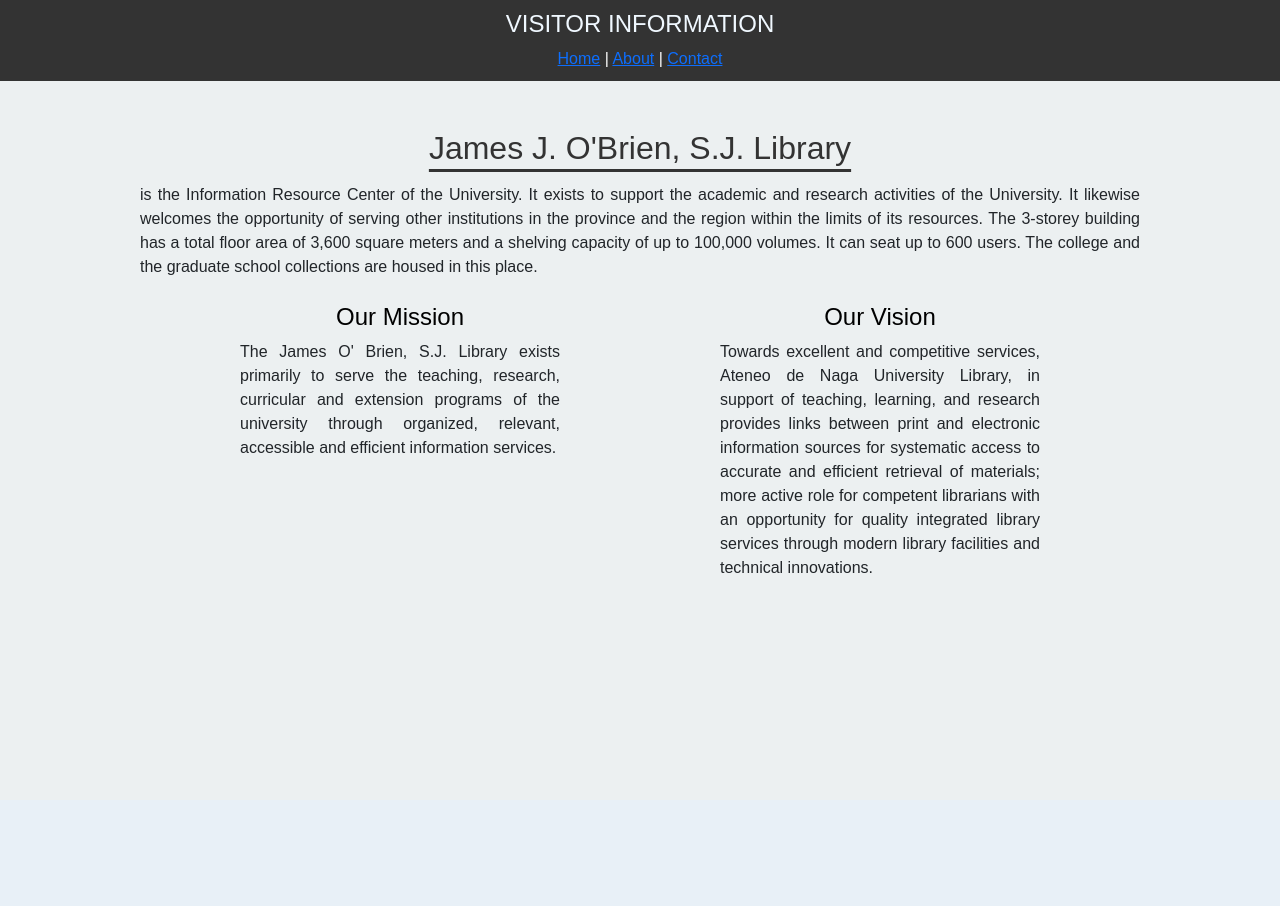
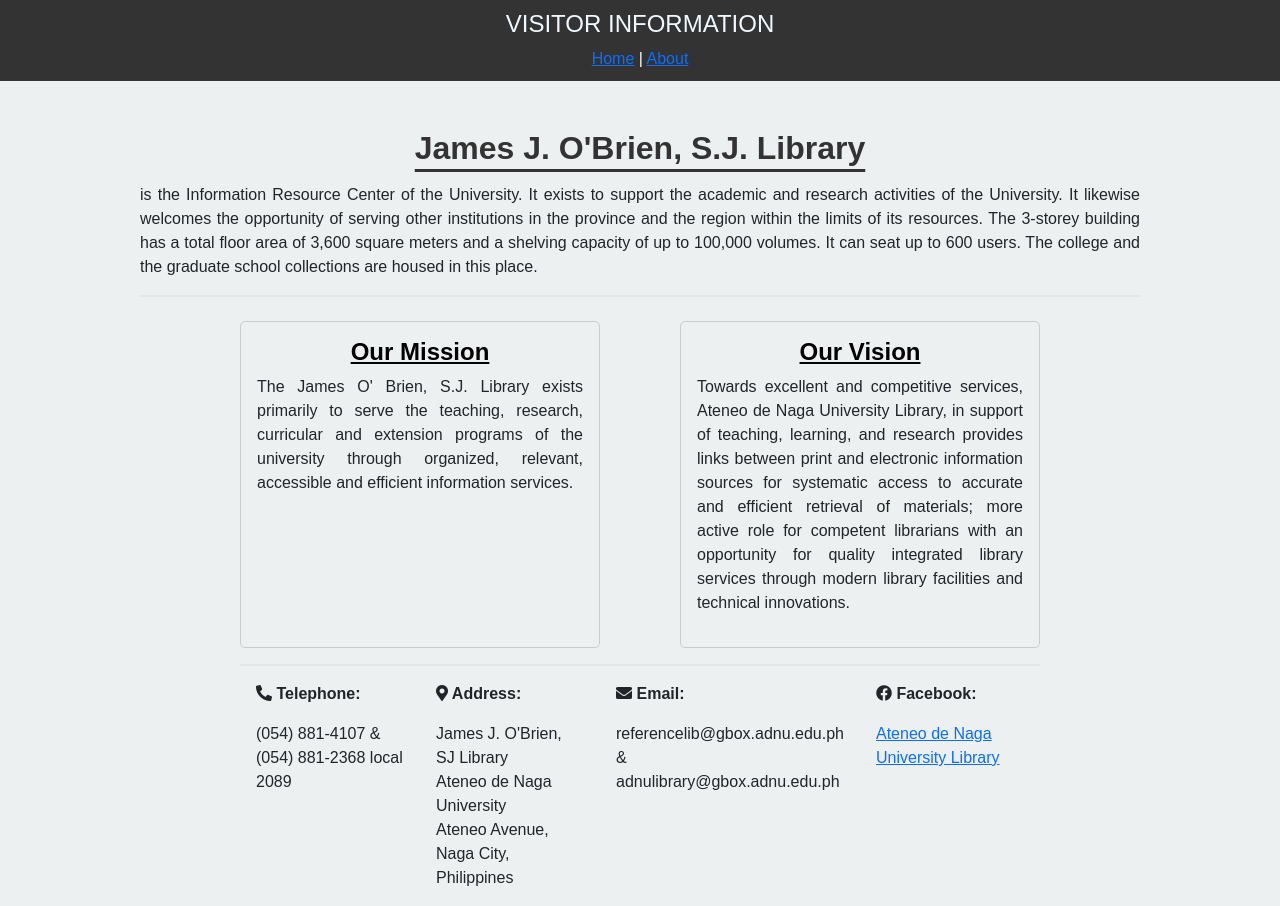
Before and after one commit to Accerly13/LibraryProject, a Django app: page /visitor/about/ in a window 1280 px wide. Before the commit the page ends 573 px from the top, so only its background shows below. Run offline with Django 4.2, Linux system fonts and the light colour scheme; the visitor is signed in with stand-in values (Sample User, id 1).

Commit message:
visitor dashboard and about us

```diff
--- a/templates/aboutus.html
+++ b/templates/aboutus.html
@@ -7,7 +7,8 @@
     <meta http-equiv="X-UA-Compatible" content="ie=edge" />
     <!-- Bootstrap CSS -->
     <link href="https://cdn.jsdelivr.net/npm/bootstrap@5.0.2/dist/css/bootstrap.min.css" rel="stylesheet" integrity="sha384-EVSTQN3/azprG1Anm3QDgpJLIm9Nao0Yz1ztcQTwFspd3yD65VohhpuuCOmLASjC" crossorigin="anonymous">
-
+    <link rel="stylesheet" href="https://cdnjs.cloudflare.com/ajax/libs/font-awesome/5.15.3/css/all.min.css" />
+  </head>
     <title>JOBL Stat</title>
   </head>
   {% load static %}
@@ -17,34 +18,61 @@
       <h2 class=" visitor text-center text-stroke">VISITOR INFORMATION</h2>
       <nav>
         <a href="/visitor/">Home</a> |
-        <a href="/visitor/about/">About</a> |
-        <a href="#">Contact</a>
+        <a href="/visitor/about/">About</a>
       </nav>
     </header>
 
     <div style="text-align: center; max-width: 1000px; margin: 0 auto; margin-bottom: 1em; margin-top: 3rem;">
-        <h1 class="text-center mb-3">James J. O'Brien, S.J. Library</h1>
+      <h1 class="text-center mb-3"  style="font-weight: bold;">James J. O'Brien, S.J. Library</h1>
 
       <div class="info">
           <p>
               is the Information Resource Center of the University. It exists to support the academic and research activities of the University. It likewise welcomes the opportunity of serving other institutions in the province and the region within the limits of its resources. The 3-storey building has a total floor area of 3,600 square meters and a shelving capacity of up to 100,000 volumes. It can seat up to 600 users. The college and the graduate school collections are housed in this place.
           </p>
       </div>
+      <hr>
   </div>
-
 
   <div class="wrapper mt-4">
       <div class="mission-vision">
           <div class="mission">
-            <h2>Our Mission</h2>
+              <h2 style="font-weight: bold;">Our Mission</h2>
               <p>The James O' Brien, S.J. Library exists primarily to serve the teaching, research, curricular and extension programs of the university through organized, relevant, accessible and efficient information services.</p>
           </div>
+          <hr>
           <div class="vision">
-            <h2>Our Vision</h2>
+              <h2  style="font-weight: bold;">Our Vision</h2>
               <p>Towards excellent and competitive services, Ateneo de Naga University Library, in support of teaching, learning, and research provides links between print and electronic information sources for systematic access to accurate and efficient retrieval of materials; more active role for competent librarians with an opportunity for quality integrated library services through modern library facilities and technical innovations.</p>
           </div>
+          <hr>
+      </div>
+      <hr>
+      <div class="contact mt-2" style="text-align: center;">
+        <div class="contact-info">
+          <div class="info-group">
+            <p><strong><i class="fas fa-phone-alt"></i> Telephone:</strong></p>
+            <p>(054) 881-4107 & (054) 881-2368 local 2089</p>
+          </div>
+          <div class="info-group">
+            <p><strong><i class="fas fa-map-marker-alt"></i> Address:</strong></p>
+            <p>James J. O'Brien, SJ Library<br>
+            Ateneo de Naga University<br>
+            Ateneo Avenue, Naga City, Philippines</p>
+          </div>
+          <div class="info-group">
+            <p><strong><i class="fas fa-envelope"></i> Email:</strong></p>
+            <p>referencelib@gbox.adnu.edu.ph & adnulibrary@gbox.adnu.edu.ph</p>
+          </div>
+          <div class="info-group">
+            <p><strong><i class="fab fa-facebook"></i> Facebook:</strong></p>
+            <p><a href="https://www.facebook.com/adnulibrary" target="_blank">Ateneo de Naga University Library</a></p>
           </div>
         </div>
+
+
+      </div>
+  </div>
+
 
     <!-- Optional JavaScript; choose one of the two! -->
 
@@ -69,6 +97,18 @@ document.getElementById("about-btn").addEventListener("click", function() {
 </html>
 
 <style>
+
+.contact-info {
+  display: flex;
+}
+
+.info-group {
+  width: 30%;
+  display: inline-block;
+  text-align: left;
+  margin: 0 2%;
+  vertical-align: top;
+}
 
 
     /* Style for screens with a maximum width of 767px */
@@ -155,6 +195,29 @@ h1 {
 }
 
 
+hr {
+    border: none;
+    border-top: 2px solid #ccc;
+    margin: 1em 0;
+}
+
+.mission-vision {
+  display: flex;
+  justify-content: space-between;
+}
+
+.mission, .vision {
+  flex-basis: 48%;
+  padding: 1rem;
+  border: 1px solid #ccc;
+  border-radius: 5px;
+}
+
+.mission h2, .vision h2 {
+  text-decoration: underline;
+}
+
+
 .wrapper {
   max-width: 800px;
   margin: 0 auto;
@@ -190,6 +253,7 @@ body {
         height: 500px;
         width: 100%;
     }
+
 .wrapper {
   max-width: 800px;
   margin: 0 auto;
@@ -204,12 +268,13 @@ body {
   width: 100%;
 }
 
-.mission {
-  margin-right: 10%;
+.mission{
+  margin-right: 5%;
 }
 
-.vision {
-  margin-left: 10%;
+.vision{
+  margin-left: 5%;
 }
 
+
 </style>
--- a/templates/visitordashboard.html
+++ b/templates/visitordashboard.html
@@ -17,8 +17,7 @@
       <h2 class=" visitor text-center text-stroke">VISITOR INFORMATION</h2>
       <nav>
         <a href="/visitor/">Home</a> |
-        <a href="/visitor/about/">About</a> |
-        <a href="#">Contact</a>
+        <a href="/visitor/about/">About</a>
       </nav>
     </header>
 
```
Lines whose indentation alone changed are shown as unchanged.
